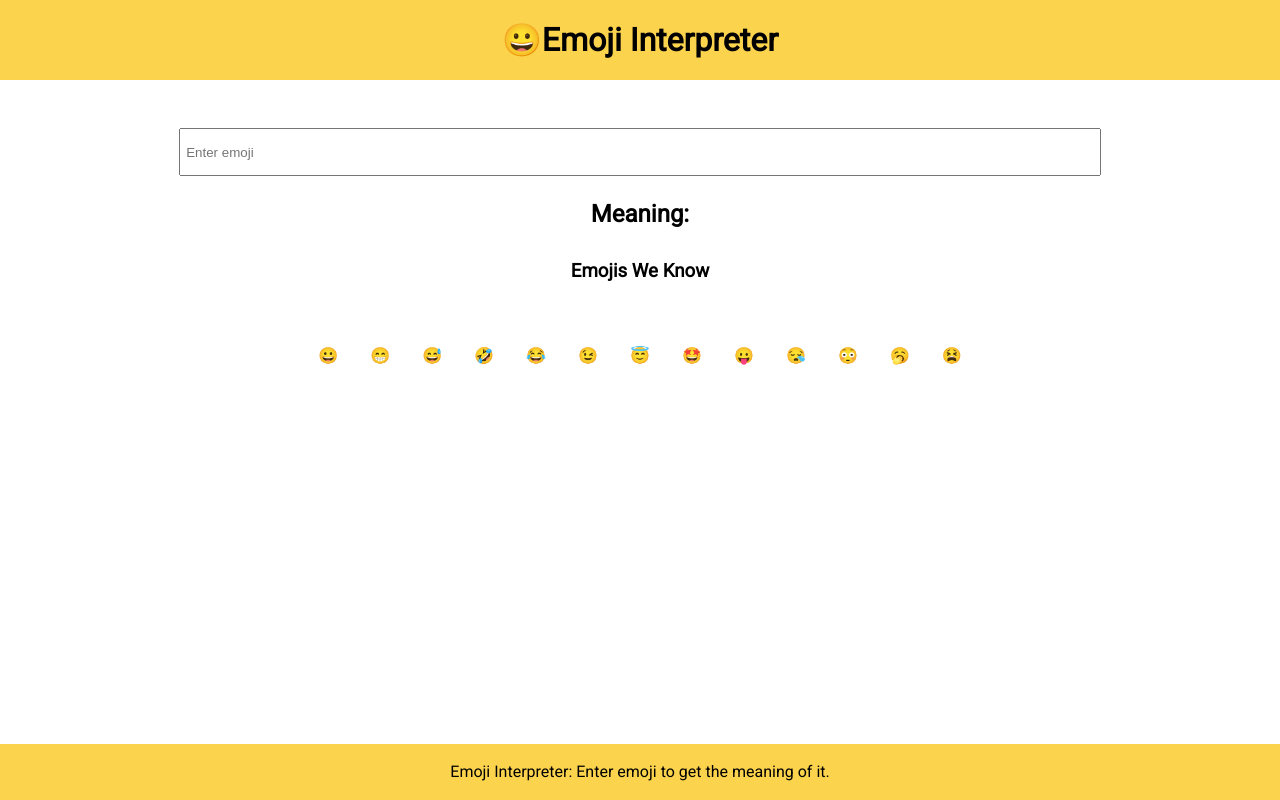
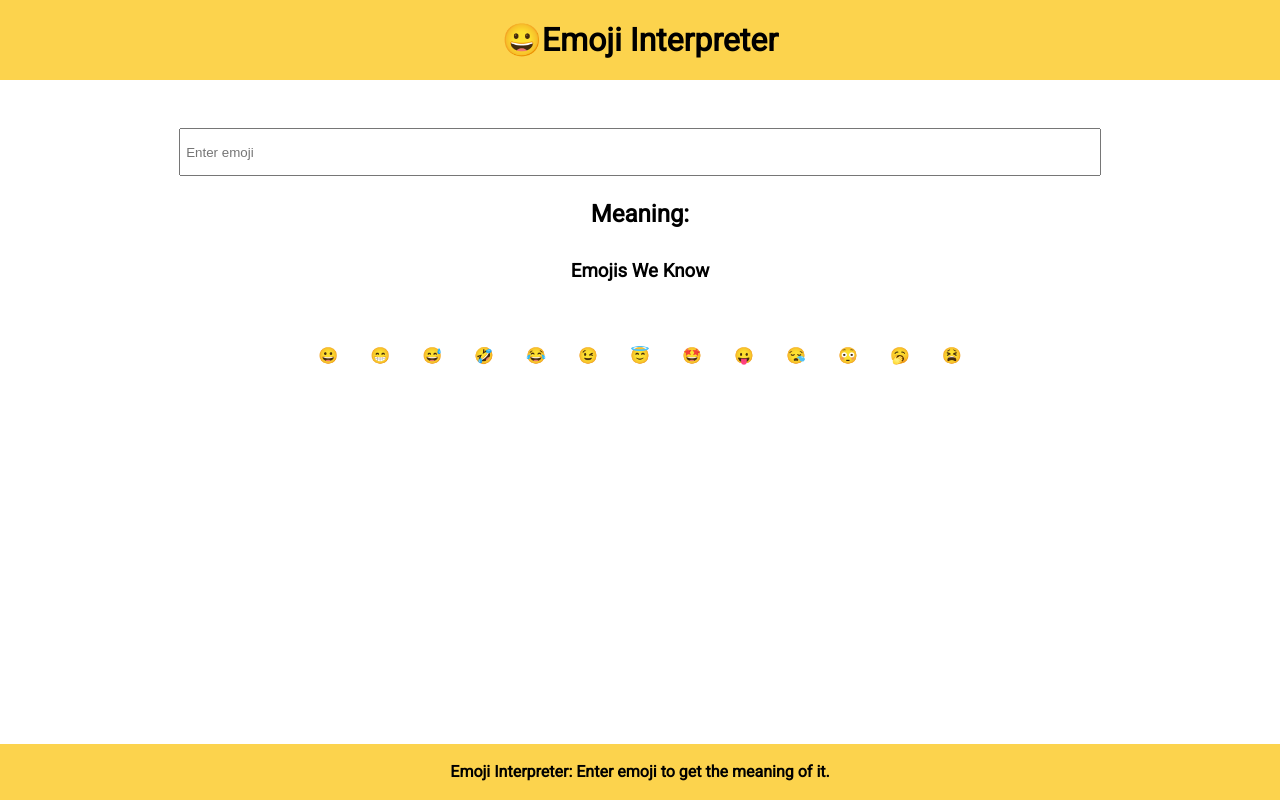
Before and after one commit to IImRan007/Emoji-Interpreter, a React (Create React App) app: page / in a window 1280 px wide. Built offline with nearby package versions, Linux system fonts and the light colour scheme.

Commit message:
Update App.js

```diff
--- a/src/App.js
+++ b/src/App.js
@@ -60,7 +60,9 @@ const App = () => {
           );
         })}
       </div>
-      <footer>Emoji Interpreter: Enter emoji to get the meaning of it.</footer>
+      <footer>
+        <h4>Emoji Interpreter: Enter emoji to get the meaning of it.</h4>
+      </footer>
     </div>
   );
 };
```
